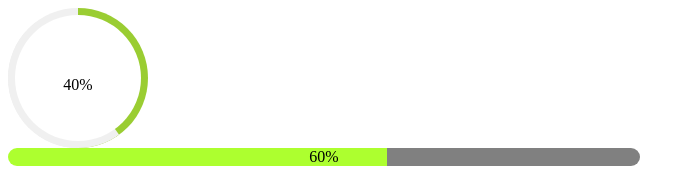
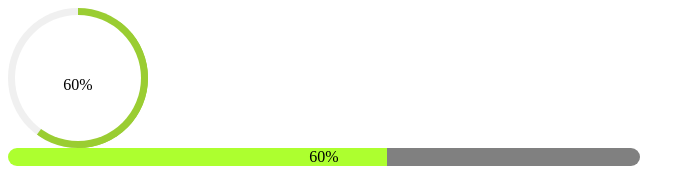
Before and after one commit to 360web-front-star/progress, a plain HTML site: page index.html in a window 1280 px wide. Shown: the top 183 px of the page, without its empty margins (0-695 px from the left). Drawn offline with Linux system fonts and the light colour scheme.

Commit message:
更改了部分css样式和js中两个变量名

```diff
--- a/main.js
+++ b/main.js
@@ -42,8 +42,8 @@ class Rate {
     } else {
       this.container.className = "pie pieMore50";
       rateDive.id = "roaterMore50";
-      let rotate = parseInt(rotate) - 100;
-      rateDive.style.transform = `rotate(${rotate / 100}turn)`;
+      let rotate2 = parseInt(rotate) - 100;
+      rateDive.style.transform = `rotate(${rotate2 / 100}turn)`;
     }
   }
   renderLine(rotate) {
@@ -71,7 +71,7 @@ class Rate {
 
 const rate = new Rate("pie__plugin",  {
   type: "pie",
-  rotate: 40,
+  rotate: 60,
   color: "red"
 });
 rate.render();
--- a/pie.css
+++ b/pie.css
@@ -26,12 +26,12 @@
 	height:100%;
   left:50%;
   background-color: inherit;
-	transform-origin: center left;
+	transform-origin: left;
 }
 #roaterMore50 {
   left: 0;
   right: 50%;
-  transform-origin: center right;
+  transform-origin: right;
 }
 .pieMore50 {
   background-color: yellowgreen;
```
